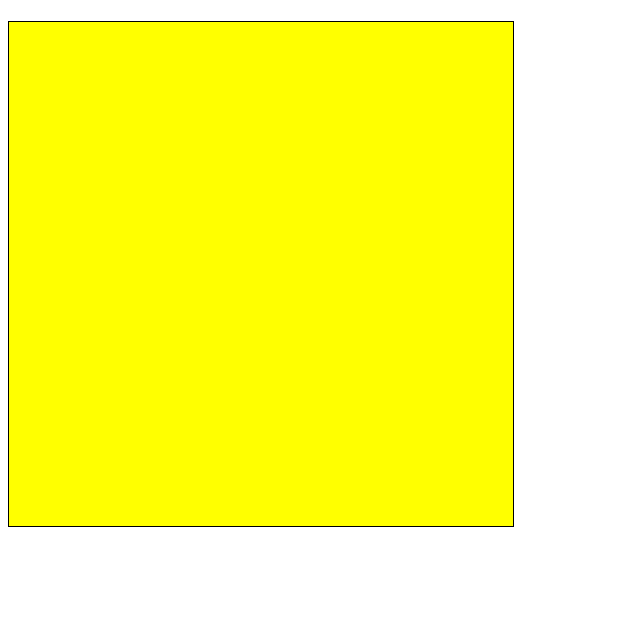
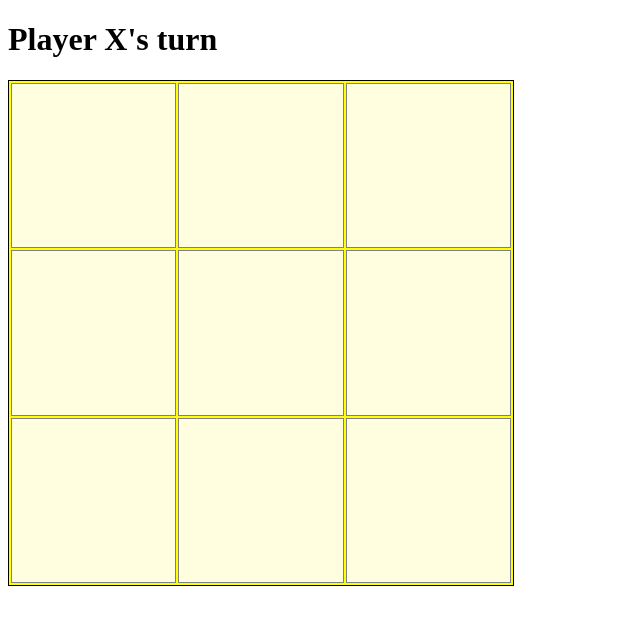
Before and after one commit to kennydn99/tic-tac-toe, a plain HTML site: page index.html in a window 1280 px wide. Shown: the whole page, without its empty margins (0-640 px from the left). Drawn offline with Linux system fonts and the light colour scheme.

Commit message:
Player turn and Board updating in UI

```diff
--- a/script.js
+++ b/script.js
@@ -166,5 +166,40 @@ const GameController = (function (){
 })();
 
 const DisplayController = (function() {
+    const turnDisplay = document.querySelector('.turn');
+    const boardDiv = document.querySelector('.board');
 
+    const updateScreen = () => {
+        //clear board?
+        boardDiv.textContent = '';
+
+        //get updated board and active player
+        const board = Gameboard.getBoard();
+        const activePlayer = GameController.getActivePlayer();
+
+        turnDisplay.textContent = `${activePlayer.name}'s turn`;
+
+        //render board
+        for (let i = 0; i < board.length; i++) {
+            for (let j = 0; j < board[i].length; j++) {
+                const cellButton = document.createElement('button');
+                cellButton.classList.add('cell');
+                cellButton.dataset.row = i;
+                cellButton.dataset.col = j;
+                cellButton.textContent = board[i][j].getValue();
+                boardDiv.appendChild(cellButton);
+            }
+        }
+    }
+
+    boardDiv.addEventListener('click', (e) => {
+        const selectedCellRow = e.target.dataset.row;
+        const selectedCellCol = e.target.dataset.col;
+        if (!selectedCellCol && !selectedCellRow) return;
+
+        GameController.playRound(selectedCellRow, selectedCellCol);
+        updateScreen();
+    });
+
+    updateScreen();
 })();
--- a/style.css
+++ b/style.css
@@ -9,3 +9,14 @@
     padding: 2px;
     background-color: yellow;
 }
+
+.cell {
+    display: flex;
+    justify-content: center;
+    align-items: center;
+    text-align: center;
+    font-size: 2rem;
+    border: 1px solid grey;
+    background: lightyellow;
+    cursor: pointer;
+  }
```
